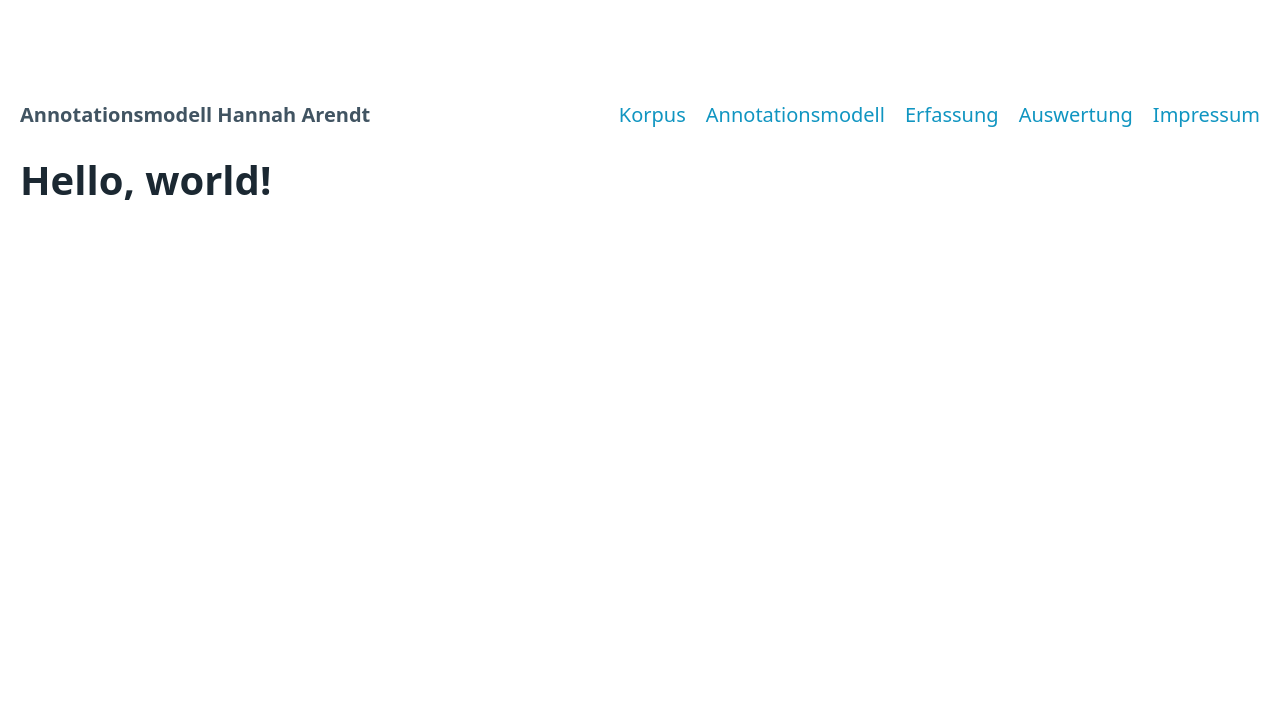
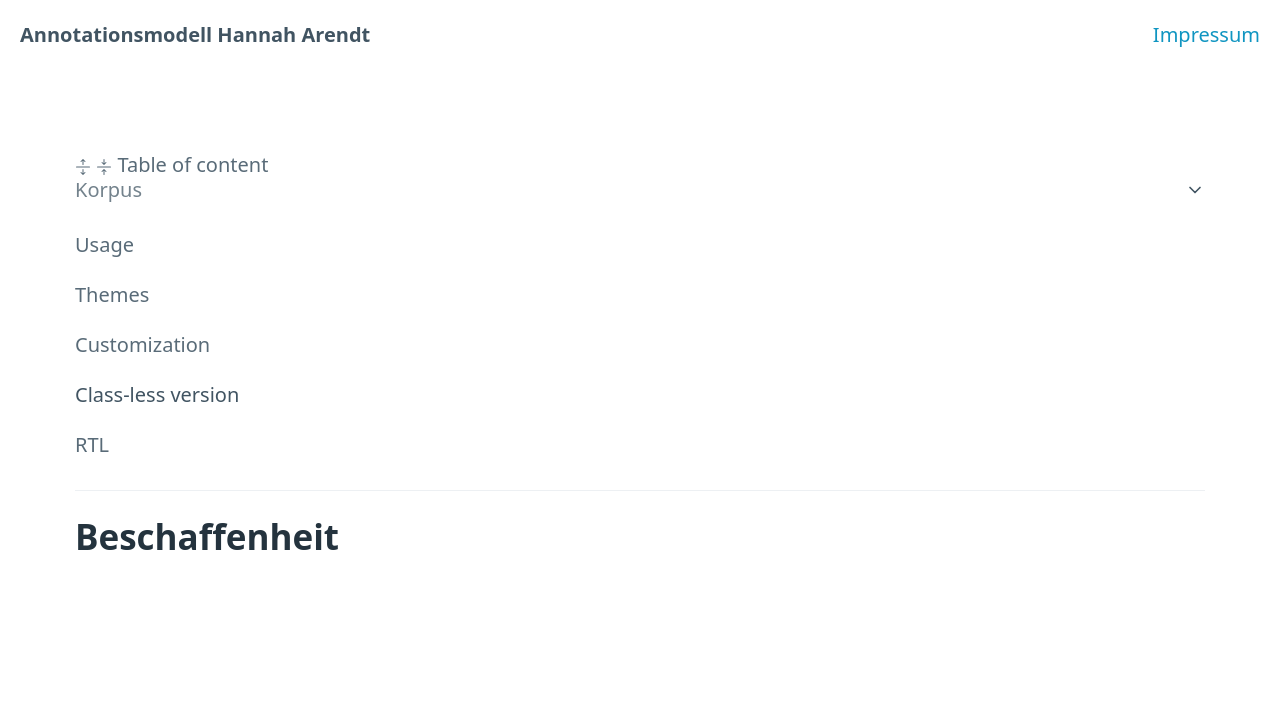
Before and after one commit to katzelinikobold/arendt-lesespuren, a plain HTML site: page index.html in a window 1280 px wide. Drawn offline with Linux system fonts and the light colour scheme.

Commit message:
modify index.html

```diff
--- a/index.html
+++ b/index.html
@@ -7,20 +7,61 @@
     <title>Masterarbeit Bruno</title>
   </head>
   <body>
-    <main class="container-fluid">
-    <nav>
+    <nav class="container-fluid">
         <ul>
           <li><strong>Annotationsmodell Hannah Arendt</strong></li>
         </ul>
         <ul>
-          <li><a href="#">Korpus</a></li>
-          <li><a href="#">Annotationsmodell</a></li>
-          <li><a href="#">Erfassung</a></li>
-          <li><a href="#">Auswertung</a></li>
           <li><a href="#">Impressum</a></li>
         </ul>
       </nav>
-      <h1>Hello, world!</h1>
+    <main class="container">
+        <aside>
+            <nav class="closed-on-mobile">
+                <a href="./" class="secondary" id="toggle-docs-navigation">
+                    <svg xmlns="http://www.w3.org/2000/svg" class="expand" fill="currentColor" viewBox="0 0 16 16" height="16px">
+                        <title>Expand</title>
+                        <path fill-rule="evenodd" d="M1 8a.5.5 0 0 1 .5-.5h13a.5.5 0 0 1 0 1h-13A.5.5 0 0 1 1 8zM7.646.146a.5.5 0 0 1 .708 0l2 2a.5.5 0 0 1-.708.708L8.5 1.707V5.5a.5.5 0 0 1-1 0V1.707L6.354 2.854a.5.5 0 1 1-.708-.708l2-2zM8 10a.5.5 0 0 1 .5.5v3.793l1.146-1.147a.5.5 0 0 1 .708.708l-2 2a.5.5 0 0 1-.708 0l-2-2a.5.5 0 0 1 .708-.708L7.5 14.293V10.5A.5.5 0 0 1 8 10z"></path>
+                    </svg>
+                    <svg xmlns="http://www.w3.org/2000/svg" class="collapse" fill="currentColor" viewBox="0 0 16 16" height="16px">
+                        <title>Collapse</title>
+                        <path fill-rule="evenodd" d="M1 8a.5.5 0 0 1 .5-.5h13a.5.5 0 0 1 0 1h-13A.5.5 0 0 1 1 8zm7-8a.5.5 0 0 1 .5.5v3.793l1.146-1.147a.5.5 0 0 1 .708.708l-2 2a.5.5 0 0 1-.708 0l-2-2a.5.5 0 1 1 .708-.708L7.5 4.293V.5A.5.5 0 0 1 8 0zm-.5 11.707l-1.146 1.147a.5.5 0 0 1-.708-.708l2-2a.5.5 0 0 1 .708 0l2 2a.5.5 0 0 1-.708.708L8.5 11.707V15.5a.5.5 0 0 1-1 0v-3.793z"></path>
+                    </svg>
+                     Table of content
+                </a>
+                <details>
+                    <summary>Korpus</summary>
+                    <ul>
+                        <li>
+                            <a href="./" id="start-link" class="secondary">Usage</a>
+                        </li>
+                        <li>
+                            <a href="./themes.html" id="themes-link" class="secondary">Themes</a>
+                        </li>
+                        <li>
+                            <a href="./customization.html" id="customization-link" class="secondary">Customization</a>
+                        </li>
+                        <li>
+                            <a href="./classless.html" id="classless-link" class="secondary">Class-less version</a>
+                        </li>
+                        <li>
+                            <a href="./rtl.html" id="rtl-link" class="secondary">RTL</a>
+                        </li>
+                    </ul>
+                </details>
+            </nav>
+            <script>
+            const activeLink = document.querySelector("aside a#classless-link"),
+                parentAccordion = activeLink.closest("details");
+            activeLink.setAttribute("aria-current", "page"),
+            parentAccordion.setAttribute("open", "true")
+            </script>
+        </aside>
+        <div role="document">
+            <section id="classless">
+                <h2>Beschaffenheit</h2>
+            </section>
+        </div>
     </main>
   </body>
 
```
